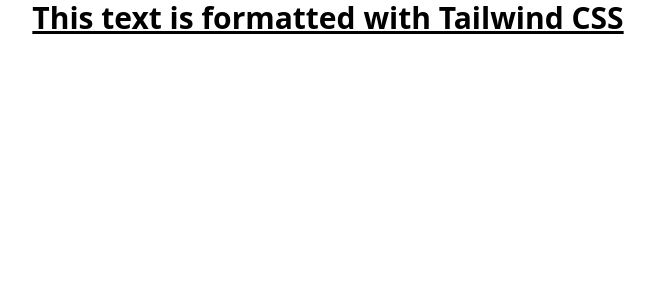
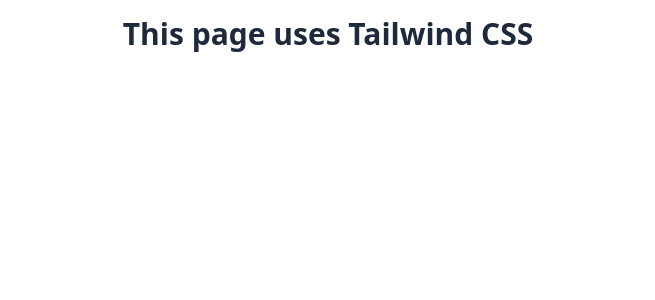
Before and after one commit to sbstnkng/tailwind-with-react-example, a React (Create React App) app: page / in a window 1280 px wide. Shown: the top 300 px of the page, without its empty margins (312-967 px from the left). Built offline with nearby package versions, Linux system fonts and the light colour scheme.

Commit message:
Add some small styling changes

```diff
--- a/package.json
+++ b/package.json
@@ -44,6 +44,12 @@
   "devDependencies": {
     "autoprefixer": "^10.4.7",
     "postcss": "^8.4.14",
+<<<<<<< Updated upstream
     "tailwindcss": "^3.1.4"
+=======
+    "prettier": "^2.7.1",
+    "prettier-plugin-tailwindcss": "^0.1.11",
+    "tailwindcss": "^3.1.3"
+>>>>>>> Stashed changes
   }
 }
--- a/src/App.tsx
+++ b/src/App.tsx
@@ -2,9 +2,9 @@
 
 const App: React.FC = () => {
   return (
-    <div className="container mx-auto flex justify-center">
-      <h1 className="text-3xl font-bold underline">
-        This text is formatted with Tailwind CSS
+    <div className="container mx-auto p-4">
+      <h1 className="text-3xl font-semibold text-slate-800 text-center">
+        This page uses Tailwind CSS
       </h1>
     </div>
   );
```
Also changed, not shown: 1 other file (tests, documents, lock files or other folders).
